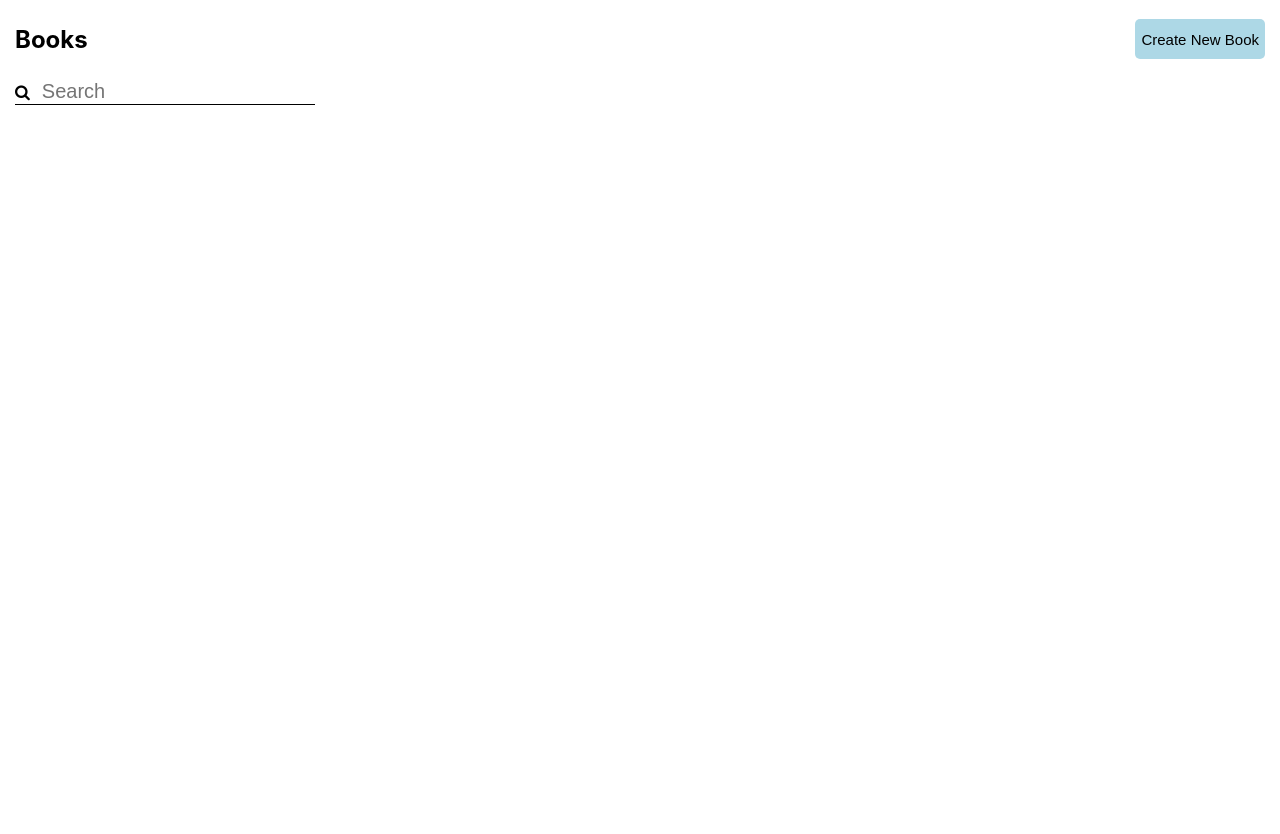
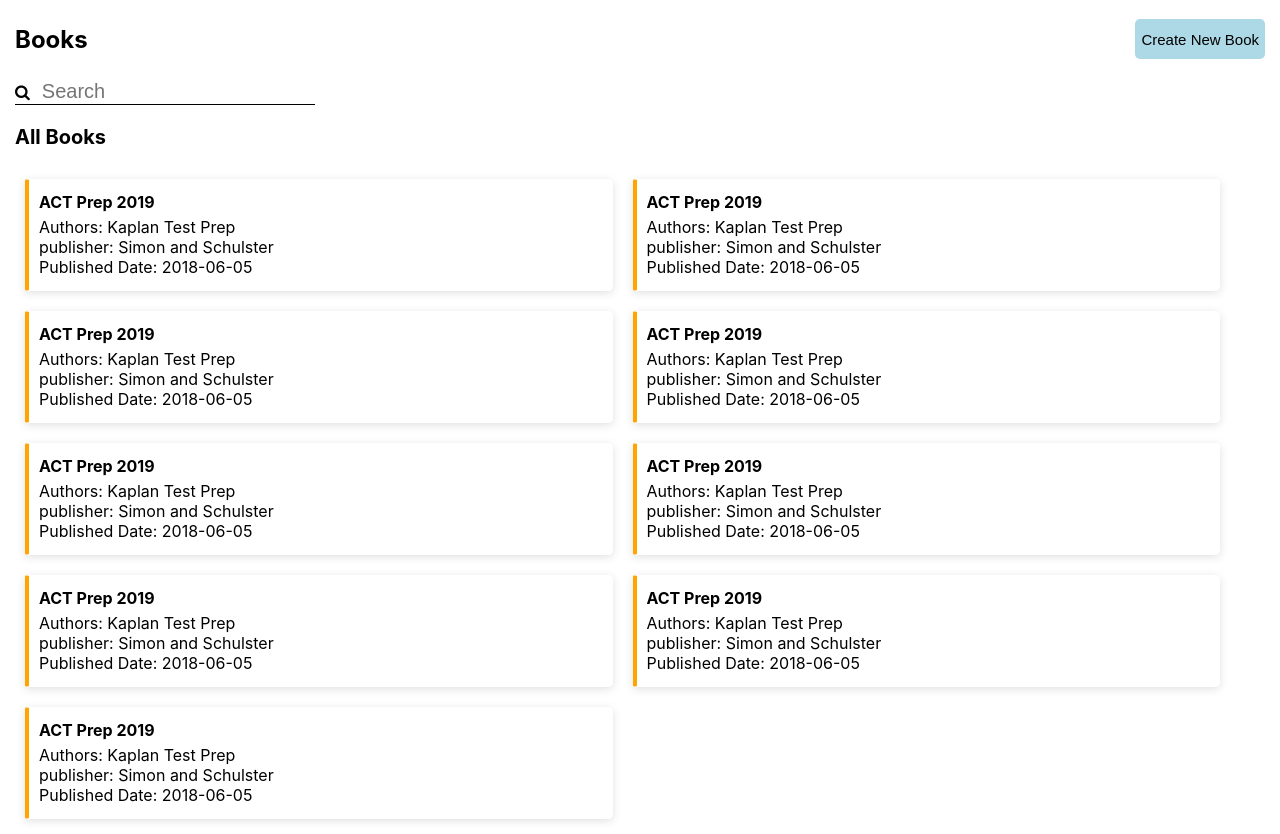
Before and after one commit to AnirupPat/kaplan-book-list, a React (Create React App) app: page / in a window 1280 px wide. Before the commit the page ends 800 px from the top, so only its background shows below. Built offline with nearby package versions, Linux system fonts and the light colour scheme.

Commit message:
Book Component and BookList Component

```diff
--- a/src/App.js
+++ b/src/App.js
@@ -2,12 +2,14 @@
 import styles from "./App.module.scss";
 import NavBar from "./components/navBar/NavBar";
 import Search from "./components/searchBar/Search";
+import BookList from "./components/bookList/BookList";
 
 function App() {
   return (
     <Fragment>
       <NavBar />
       <Search />
+      <BookList />
     </Fragment>
   );
 }
--- /dev/null
+++ b/src/components/book/Book.js
@@ -0,0 +1,14 @@
+import styles from "./Book.module.scss";
+
+const Book = () => {
+  return (
+    <div className={styles.book}>
+      <span className={styles.title}>ACT Prep 2019</span>
+      <span>Authors: Kaplan Test Prep</span>
+      <span>publisher: Simon and Schulster</span>
+      <span>Published Date: 2018-06-05</span>
+    </div>
+  );
+};
+
+export default Book;
--- /dev/null
+++ b/src/components/book/Book.module.scss
@@ -0,0 +1,24 @@
+.book {
+  display: flex;
+  flex-direction: column;
+  justify-content: center;
+  text-align: left;
+  border: 1px solid white;
+  border-left: 4px solid orange;
+  border-radius: 2px 5px 5px 2px;
+  box-shadow: rgba(99, 99, 99, 0.2) 0px 2px 8px 0px;
+  padding: 5px 10px;
+  margin: 10px;
+  width: 45%;
+  height: 100px;
+  .title {
+    font-weight: bold;
+    margin-bottom: 5px;
+  }
+  @media (max-width: 500px) {
+    width: 100% !important;
+  }
+  @media (max-height: 500px) and (max-width: 900px) {
+    width: 40% !important;
+  }
+}
--- /dev/null
+++ b/src/components/bookList/BookList.js
@@ -0,0 +1,17 @@
+import Book from "../book/Book";
+import styles from "./BookList.module.scss";
+
+const BookList = () => {
+  return (
+    <div className={styles.bookList}>
+      <p>All Books</p>
+      <div className={styles.books}>
+        {[1, 2, 3, 4, 5, 6, 7, 8, 9].map(() => (
+          <Book />
+        ))}
+      </div>
+    </div>
+  );
+};
+
+export default BookList;
--- /dev/null
+++ b/src/components/bookList/BookList.module.scss
@@ -0,0 +1,13 @@
+.bookList {
+  margin: 5px 15px;
+  p {
+    font-size: 20px;
+    font-weight: bold;
+  }
+  .books {
+    display: flex;
+    flex-direction: row;
+    flex-wrap: wrap;
+    justify-content: left;
+  }
+}
```
